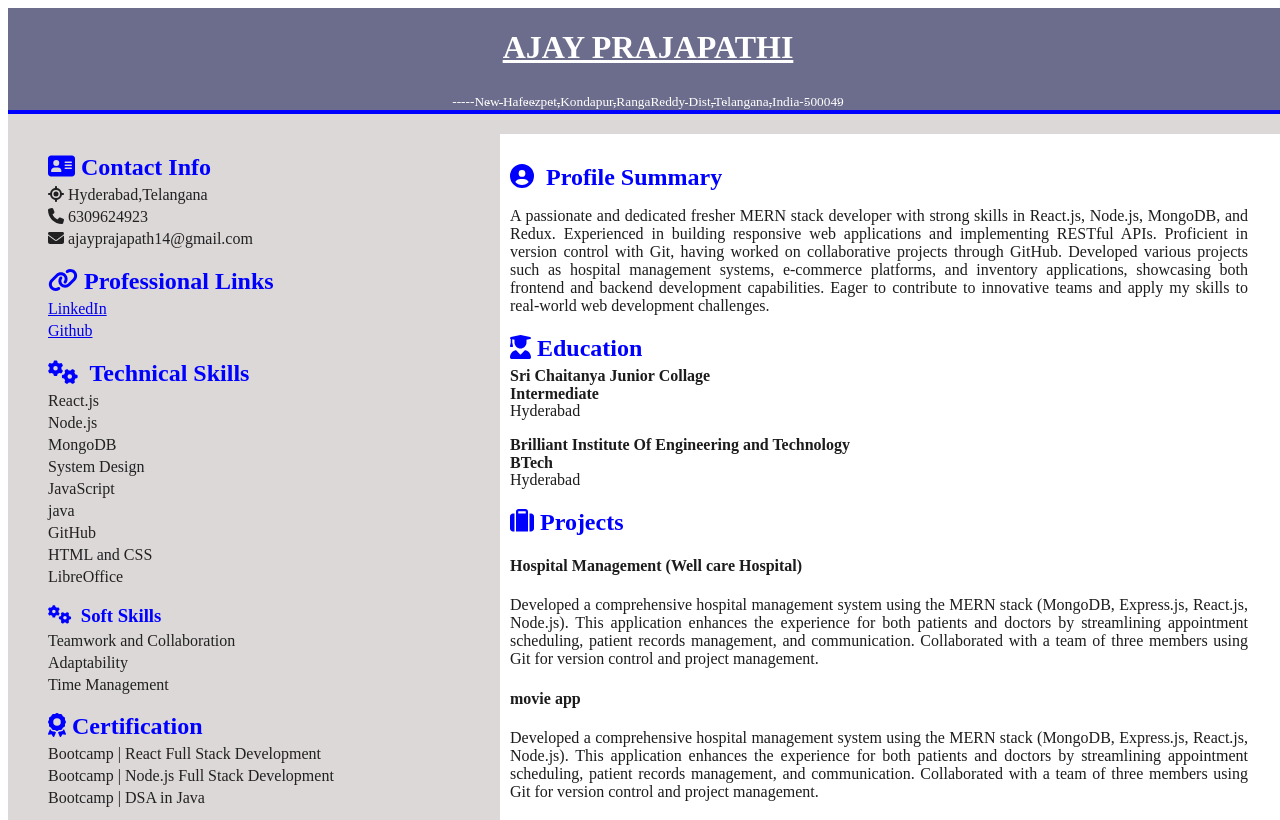
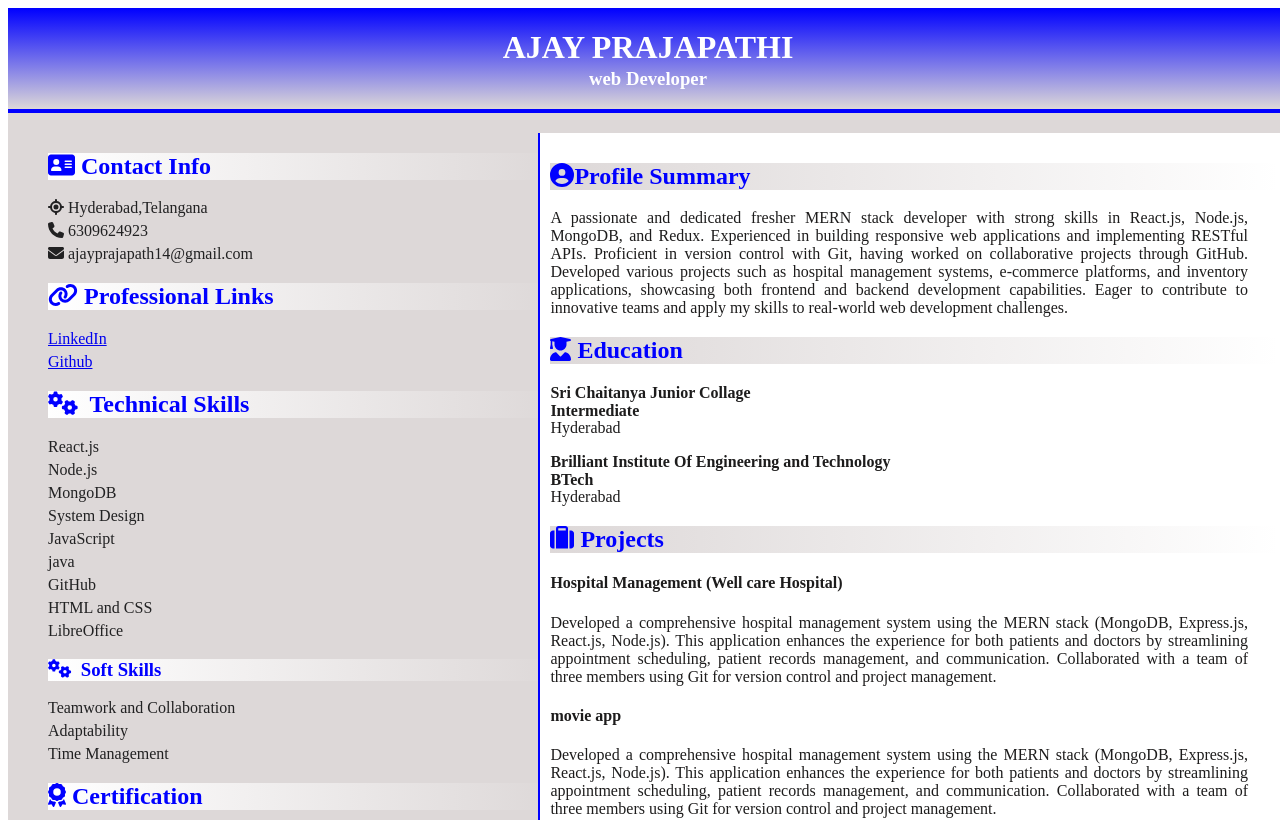
Before and after one commit to AjayPrajapathi/Resume-using--React, a React (Create React App) app in the folder resume/: page / in a window 1280 px wide. Shown: the top 820 px of the page. Built offline with nearby package versions, Linux system fonts and the light colour scheme.

Commit message:
resume design completed

```diff
--- a/resume/src/component/leftSection.jsx
+++ b/resume/src/component/leftSection.jsx
@@ -34,7 +34,7 @@ export default function LeftSection() {
     <>
       <div>
         <ul>
-          <h2 className="section heading">
+          <h2 className="left-heading">
             <FontAwesomeIcon icon={faContactCard} />
             &nbsp;Contact Info
           </h2>
@@ -55,7 +55,7 @@ export default function LeftSection() {
       </div>
       <div>
         <ul>
-          <h2 className="section heading">
+          <h2 className="left-heading">
             <FontAwesomeIcon icon={faLink} />
             &nbsp;Professional Links
           </h2>
@@ -69,7 +69,7 @@ export default function LeftSection() {
       </div>
       <div>
         <ul>
-          <h2 className="section heading">
+          <h2 className="left-heading">
             <FontAwesomeIcon className="icon" icon={faGears} />
             &nbsp; Technical Skills
           </h2>
@@ -80,7 +80,7 @@ export default function LeftSection() {
       </div>
       <div>
         <ul>
-          <h3 className="section heading">
+          <h3 className="left-heading">
             <FontAwesomeIcon className="icon" icon={faGears} />
             &nbsp; Soft Skills
           </h3>
@@ -91,7 +91,7 @@ export default function LeftSection() {
       </div>
       <div>
         <ul>
-          <h2 className="section heading">
+          <h2 className="left-heading">
             <FontAwesomeIcon icon={faAward} />
             &nbsp;Certification
           </h2>
@@ -102,7 +102,7 @@ export default function LeftSection() {
       </div>
       <div>
         <ul>
-          <h2 className="section heading">
+          <h2 className="left-heading">
             <FontAwesomeIcon icon={faLanguage} />
             &nbsp;Languages
           </h2>
--- a/resume/src/component/rightSection.jsx
+++ b/resume/src/component/rightSection.jsx
@@ -6,18 +6,18 @@ import { faChartBar, faCircleUser, faGear, faGears, faProjectDiagram, faSuitcase
 export default function RightSection() {
   return (
     <>
-      <div className="summary">
-        <h2 className="section heading">
+      <div className="summary ">
+        <h2 className="right-heading">
 
-          <FontAwesomeIcon className="icon" icon={faCircleUser} />&nbsp;
+          <FontAwesomeIcon className="icon" icon={faCircleUser} />
           Profile Summary
         </h2>
         <p style={{ textAlign: "justify",paddingRight:'30px' }}>{data.profileSummary}</p>
       </div>
       <div className="education">
-        <h2 className="section heading"> <FontAwesomeIcon icon={faUserGraduate}/>&nbsp;Education</h2>
+        <h2 className="right-heading"> <FontAwesomeIcon icon={faUserGraduate}/>&nbsp;<span className="decoration">Education</span></h2>
         {data.education.map((course, index) => (
-          <div className="" key={index}>
+          <div  key={index}>
             <strong>{course.Institution}</strong><br/>
 
             <strong>{course.name}</strong>
@@ -26,7 +26,7 @@ export default function RightSection() {
         ))}
       </div>
       <div className="projects">
-        <h2 className="section heading"> <FontAwesomeIcon icon={faSuitcase}/>&nbsp;Projects</h2>
+        <h2 className="right-heading"> <FontAwesomeIcon icon={faSuitcase}/>&nbsp;Projects</h2>
 
         {data.projects.map((project) => (
           <div>
--- a/resume/src/pages/resume.js
+++ b/resume/src/pages/resume.js
@@ -9,22 +9,12 @@ const Resume = () => {
     <div className="resume-container">
       <div className="header-section">
         <h1>{data.name}</h1>
-
-        <sub>-----New Hafeezpet,Kondapur,RangaReddy Dist,Telangana,India-500049</sub>
-        {/* <hr style={{ borderTop: '2px solid black', margin: '20px auto', width: '90%' }} /> */}
-        {/* <hr
-          style={{
-            borderTop: "2px solid black",
-            boxShadow: "0 3px 0 black",
-            margin: "20px auto",
-            width: "95%",
-
-          }}
-        /> */}
+        <h3 style={{ marginTop: "-20px" }}>web Developer</h3>
       </div>
       <div className="sections">
         <div className="left-section">
           <LeftSection />
+
         </div>
         <div className="right-section">
           <RightSection />
--- a/resume/src/pages/style.css
+++ b/resume/src/pages/style.css
@@ -3,8 +3,6 @@
   margin: 0;
   box-sizing: border-box;
 } */
-
-
 
 .resume-container {
   height: 100vh;
@@ -15,63 +13,76 @@
 }
 
 .header-section {
+  /* background-color: rgb(243, 245, 248);/ */
 
-
-  /* height: 100px; 20% of the resume container height */
-  /* background-color: rgb(243, 245, 248);/ */
   text-align: center;
-  /* display: flex; */
-  /* line-height:0.8;
+  display: flex;
+  /* line-height:0.8; */
   flex-direction: column;
-  align-items: center;
-  justify-content: center;  */
-  color:WHITE;
-  background-color: rgb(108, 108, 141);
+  /* align-items: center;   */
+  /* justify-content: center;   */
+  color: WHITE;
+  /* background-color: rgb(98, 98, 201); */
+  background: linear-gradient(blue ,rgb(221, 216, 216));
   border-bottom: 4px solid blue;
   margin-bottom: 20px;
-  text-decoration: underline;
+  /* text-decoration: underline; */
 }
 
 .sections {
-  display: flex; /* Enable flexbox for sections */
- /* Take the remaining space */
+  display: flex;
 }
 
 .left-section {
-
-  width:40%;
+  width: 43%;
   /* Equal space for left section */
-  background-color:rgb(221, 216, 216);
+  background-color: rgb(221, 216, 216);
   color: rgb(33, 33, 34); /* Ensure text is readable */
-  /* padding: 10px; Add padding for better spacing */
+  /* padding: 10px; */
 }
 
 .right-section {
+  /* margin-top: -80px; */
   flex: 1; /* Equal space for right section */
-  background-color:   white; /* Ensure text is readable */
+  background-color: white; /* Ensure text is readable */
   margin-left: -20px;
   color: rgb(29, 28, 28); /* Ensure text is readable */
   padding: 10px; /* Add padding for better spacing */
+  border-left: 2px solid blue;
 }
 
-li{
+li {
   list-style: none;
-  margin-bottom: 4px;
+  margin-bottom: 5px;
 }
 
-.section{
+/* .section{
   margin-bottom: 5px;
 
-}
-.icons{
+} */
+.icons {
   background-color: rgb(255, 145, 0);
   padding: 3px;
   border-radius: 50%;
-
 }
 
-.heading{
-  color:blue;
+.left-heading {
+  color: blue;
+  /* text-decoration: underline; */
+  background:linear-gradient(to right,white,rgb(221, 216, 216)) ;
+  /* background-color: white; */
+  /* padding: 3px; */
+   /* display: inline-block; */
+}
+.right-heading {
+  color: blue;
+  /* text-decoration: underline; */
+  background:linear-gradient(to right,rgb(221, 216, 216),white);
+  /* display: inline-block; */
+  /* padding-left: 20px; */
+  background-color: #dddde6;
+   /* border-radius:2px 4px 8px 20px ; */
+}
 
-}
+
 /* left section */
```
